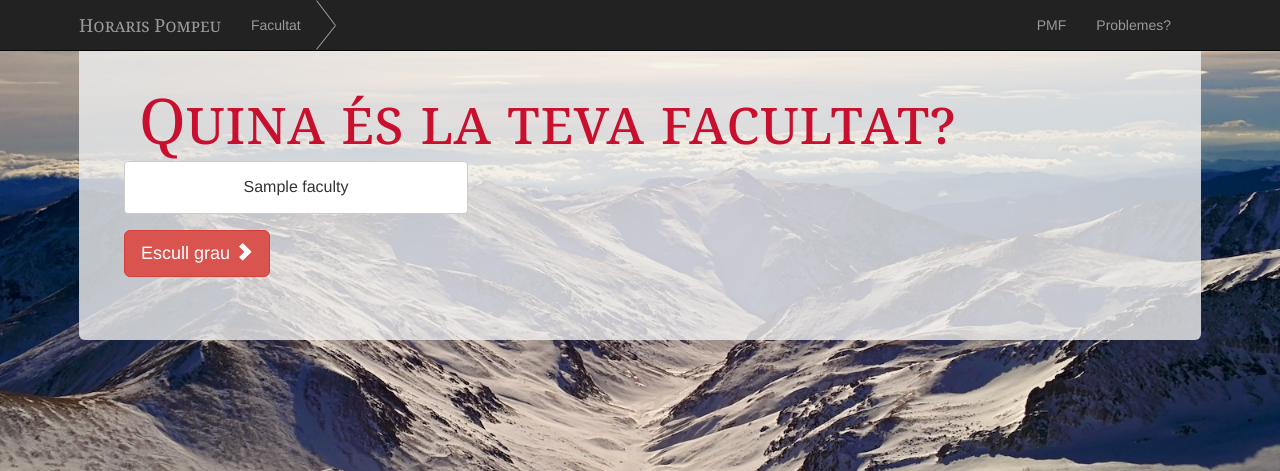
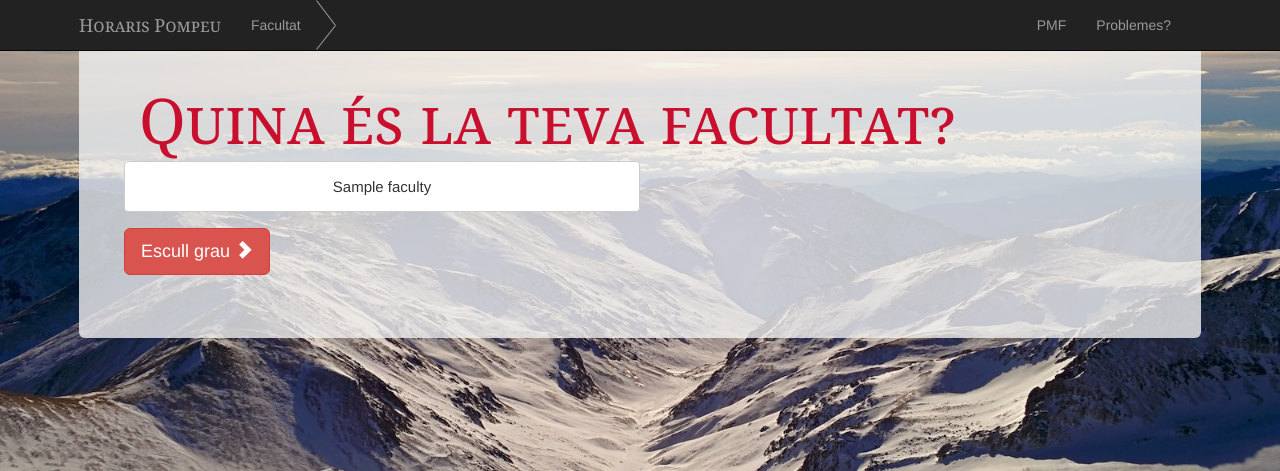
Before and after one commit to octavifs/horarispompeu, a Django app: page /facultat/ in a window 1280 px wide. Shown: the top 471 px of the page. Run offline with Django 3.2, Linux system fonts and the light colour scheme; tables that the repository leaves empty hold one stand-in row (values such as "Sample post").

Commit message:
Font is a little smaller. Limit columns to 2 in templates that tend to have lots of text (faculty, degree and subject selection).

```diff
--- a/timetable/static/css/style.css
+++ b/timetable/static/css/style.css
@@ -95,7 +95,7 @@ body {
   background-color: rgba(240,240,240,0.8);
 }
 .jumbotron .btn-default {
-  font-size: 16px;
+  font-size: 15px;
   padding: 14px 24px;
   overflow: hidden;
 }
--- a/timetable/templates/degree.html
+++ b/timetable/templates/degree.html
@@ -18,7 +18,7 @@
   {% csrf_token %}
   <div class="form-group" data-toggle="buttons">
   {% for degree in degree_list %}
-      <label class="btn btn-default col-xs-12 col-md-6 col-lg-4">
+      <label class="btn btn-default col-xs-12 col-md-6">
         <input type="checkbox" name="degree" value="{{ degree.id }}">{{ degree.name }}</input>
       </label>
   {% endfor %}
--- a/timetable/templates/faculty.html
+++ b/timetable/templates/faculty.html
@@ -17,7 +17,7 @@
   {% csrf_token %}
   <div class="form-group" data-toggle="buttons">
   {% for faculty in faculty_list%}
-      <label class="btn btn-default col-xs-12 col-md-6 col-lg-4">
+      <label class="btn btn-default col-xs-12 col-md-6">
         <input type="checkbox" name="faculty" value="{{ faculty.pk }}">{{ faculty.name }}</input>
       </label>
   {% endfor %}
--- a/timetable/templates/subject.html
+++ b/timetable/templates/subject.html
@@ -33,7 +33,7 @@
           </div>
           <div class="form-group" data-toggle="buttons">
           {% for degree_subject in degree_subjects %}
-              <label class="btn btn-default col-xs-12 col-md-6 col-lg-4" title="{{ degree_subject.subject__name }} {{ degree_subject.group }}">
+              <label class="btn btn-default col-xs-12 col-md-6" title="{{ degree_subject.subject__name }} {{ degree_subject.group }}">
                   <input type="checkbox" name="degree_subject" value="{{ degree_subject.ids }}">{{ degree_subject.subject__name }} <em>{{degree_subject.group}}</em></input>
             </label>
           {% endfor %}
```
